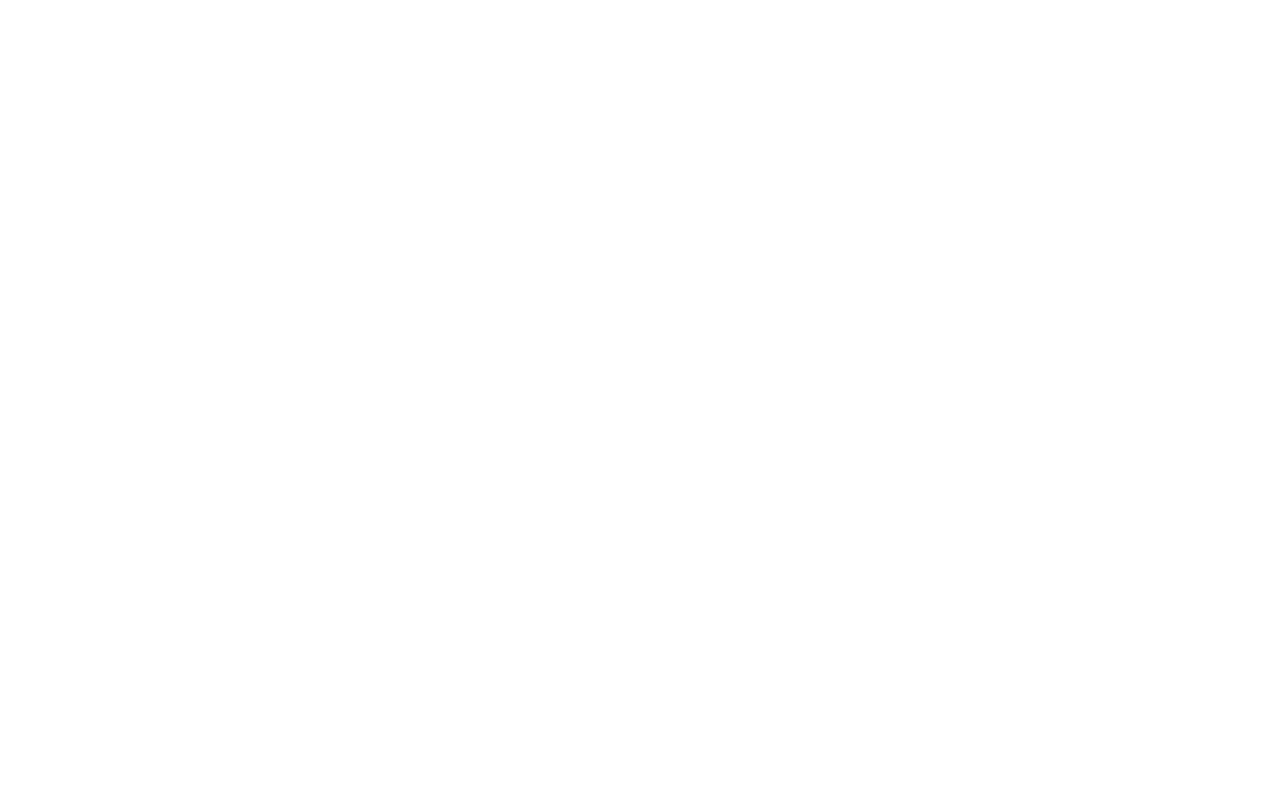
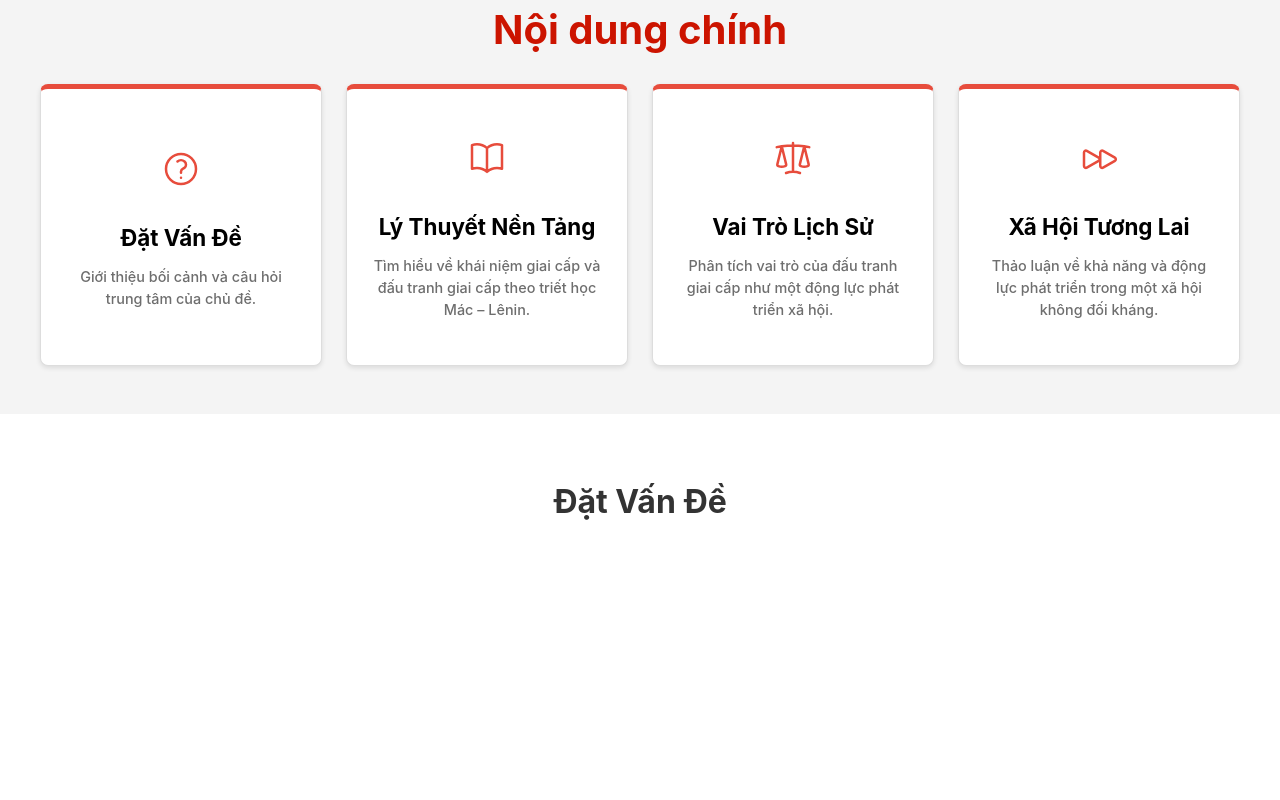
Before and after one commit to LysLama/HCM, a React (Vite) app: page / in a window 1280 px wide. Shown: the part 520-1320 px from the top of the page. Before the commit the page ends 800 px from the top, so only its background shows below. Built offline with nearby package versions, Linux system fonts and the light colour scheme.

Commit message:
create menu hero

```diff
--- a/package.json
+++ b/package.json
@@ -13,6 +13,7 @@
     "@tailwindcss/vite": "^4.1.13",
     "react": "^19.1.1",
     "react-dom": "^19.1.1",
+    "react-icons": "^5.5.0",
     "tailwindcss": "^4.1.13"
   },
   "devDependencies": {
--- a/src/App.css
+++ b/src/App.css
@@ -29,6 +29,24 @@
   scroll-behavior: smooth;
 }
 
+.content-section {
+  padding: 4rem 2rem;
+  max-width: 900px;
+  margin: 0 auto;
+  min-height: 400px; /* Chiều cao tối thiểu để thấy hiệu ứng cuộn */
+  border-bottom: 1px solid #eee;
+}
+
+.content-section:last-of-type {
+  border-bottom: none;
+}
+
+.content-section h2 {
+  font-size: 2rem;
+  margin-bottom: 1rem;
+  color: #333;
+}
+
 /* Media query for larger screens */
 @media (min-width: 768px) {
   section {
--- a/src/App.jsx
+++ b/src/App.jsx
@@ -1,13 +1,30 @@
 import './App.css'
 import Header from './components/Header';
+import Hero from './components/Hero';
 
 function App() {
   return (
     <div className="App">
       <Header />
       <main>
-        {/* <Hero />
-        <Content /> */}
+        <Hero />
+        {/* Các mục nội dung tương ứng với các card */}
+        <section id="dat-van-de" className="content-section">
+          <h2>Đặt Vấn Đề</h2>
+          {/* Nội dung cho phần này */}
+        </section>
+        <section id="ly-thuyet-nen-tang" className="content-section">
+          <h2>Lý Thuyết Nền Tảng</h2>
+          {/* Nội dung cho phần này */}
+        </section>
+        <section id="vai-tro-lich-su" className="content-section">
+          <h2>Vai Trò Lịch Sử</h2>
+          {/* Nội dung cho phần này */}
+        </section>
+        <section id="xa-hoi-tuong-lai" className="content-section">
+          <h2>Xã Hội Tương Lai</h2>
+          {/* Nội dung cho phần này */}
+        </section>
       </main>
       {/* <Footer /> */}
     </div>
--- a/src/components/Hero.jsx
+++ b/src/components/Hero.jsx
@@ -0,0 +1,50 @@
+import React from 'react';
+import '../styles/Hero.css';
+import { HiOutlineQuestionMarkCircle, HiOutlineBookOpen, HiOutlineScale, HiOutlineForward } from "react-icons/hi2";
+
+
+const sections = [
+    {
+        id: 'dat-van-de',
+        icon: <HiOutlineQuestionMarkCircle />,
+        title: 'Đặt Vấn Đề',
+        description: 'Giới thiệu bối cảnh và câu hỏi trung tâm của chủ đề.',
+    },
+    {
+        id: 'ly-thuyet-nen-tang',
+        icon: <HiOutlineBookOpen />,
+        title: 'Lý Thuyết Nền Tảng',
+        description: 'Tìm hiểu về khái niệm giai cấp và đấu tranh giai cấp theo triết học Mác – Lênin.',
+    },
+    {
+        id: 'vai-tro-lich-su',
+        icon: <HiOutlineScale />,
+        title: 'Vai Trò Lịch Sử',
+        description: 'Phân tích vai trò của đấu tranh giai cấp như một động lực phát triển xã hội.',
+    },
+    {
+        id: 'xa-hoi-tuong-lai',
+        icon: <HiOutlineForward />,
+        title: 'Xã Hội Tương Lai',
+        description: 'Thảo luận về khả năng và động lực phát triển trong một xã hội không đối kháng.',
+    },
+];
+
+const Hero = () => {
+    return (
+        <section className="hero-section">
+            <h1 className="hero-title">Nội dung chính</h1>
+            <div className="card-container">
+                {sections.map((section) => (
+                    <a key={section.id} href={`#${section.id}`} className="hero-card">
+                        <div className="hero-card-icon">{section.icon}</div>
+                        <h3>{section.title}</h3>
+                        <p>{section.description}</p>
+                    </a>
+                ))}
+            </div>
+        </section>
+    );
+};
+
+export default Hero;
--- /dev/null
+++ b/src/styles/Hero.css
@@ -0,0 +1,61 @@
+.hero-section {
+    padding: 3rem 1rem;
+    background-color: #f4f4f4;
+  }
+
+  .hero-title {
+    text-align: center;
+    font-size: 2.5rem;
+    margin-bottom: 2rem;
+    color: #cc1400;
+  }
+
+  .card-container {
+    display: grid;
+    grid-template-columns: repeat(auto-fit, minmax(250px, 1fr));
+    gap: 1.5rem;
+    max-width: 1200px;
+    margin: 0 auto;
+  }
+
+  .hero-card {
+    background-color: white;
+    border: 1px solid #ddd;
+    border-top: 5px solid #e74c3c; /* Thêm viền đỏ nhạt ở trên */
+    border-radius: 8px;
+    padding: 1.5rem;
+    text-align: center;
+    text-decoration: none;
+    color: #333;
+    display: flex;
+    flex-direction: column;
+    justify-content: center;
+    align-items: center;
+    aspect-ratio: 1 / 1; /* Makes the card square */
+    transition: transform 0.3s ease, box-shadow 0.3s ease;
+    box-shadow: 0 2px 5px rgba(0,0,0,0.1);
+  }
+
+  .hero-card:hover {
+    transform: translateY(-5px);
+    box-shadow: 0 8px 15px rgba(0,0,0,0.15);
+    color: #e74c3c; /* Đổi màu chữ khi hover */
+  }
+
+  .hero-card h3 {
+    font-size: 1.4rem;
+    margin-bottom: 0.75rem;
+    color: #000000;
+  }
+
+  .hero-card p {
+    font-size: 0.9rem;
+    line-height: 1.5;
+    color: #6e6e6e;
+  }
+
+  .hero-card-icon {
+    font-size: 2.5rem; /* Kích thước icon */
+    margin-bottom: 1rem;
+    color: #e74c3c; /* Màu icon trùng với viền trên */
+  }
```
Also changed, not shown: src/assets/img/question.jpg (added), src/sections/Section1.jsx (added), src/sections/Section2.jsx (added), src/sections/Section3.jsx (added), src/sections/Section4.jsx (added), src/styles/Section.css (added), 1 other file (tests, documents, lock files or other folders).
